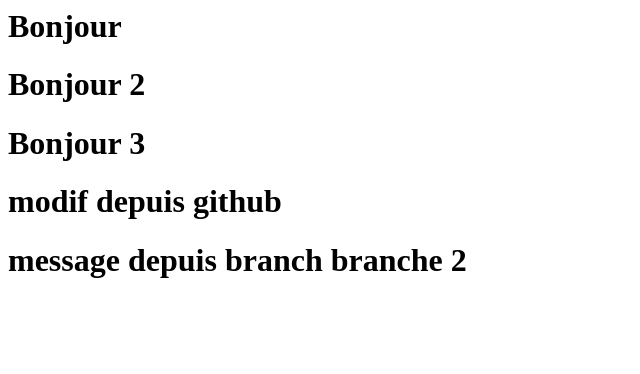
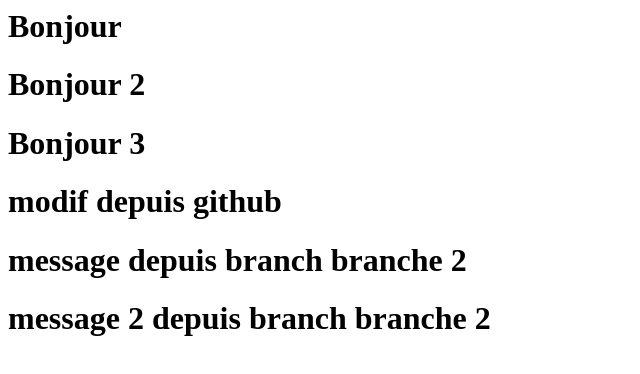
Before and after one commit to dardourMed987/Formation03032023, a plain HTML site: page index.html in a window 1280 px wide. Shown: the whole page, without its empty margins (0-640 px from the left). Drawn offline with Linux system fonts and the light colour scheme.

Commit message:
2eme commit branche2

```diff
--- a/index.html
+++ b/index.html
@@ -7,5 +7,6 @@
 <h1> Bonjour 3 </h1>
 <h1> modif depuis github </h1>
 <h1> message depuis branch branche 2 </h1>
+<h1> message 2 depuis branch branche 2 </h1>
 </body>
 </html>
```
